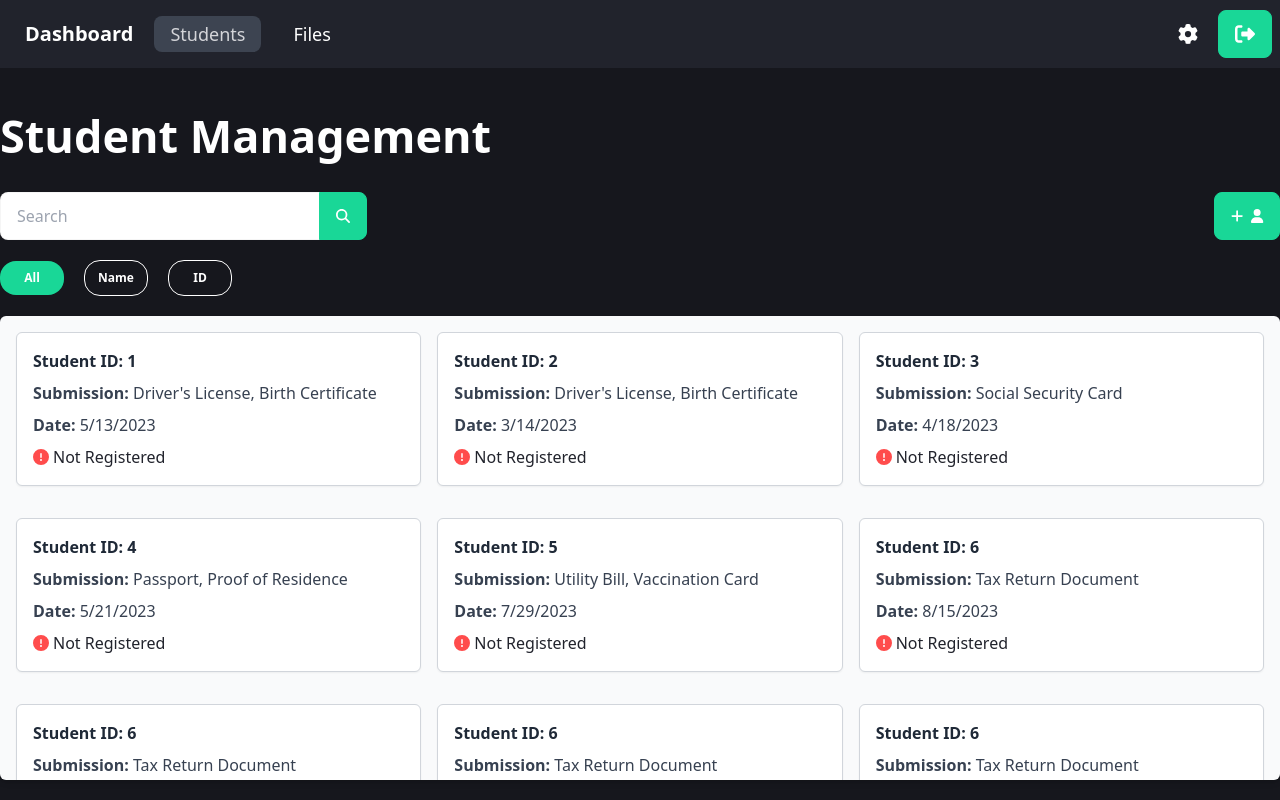
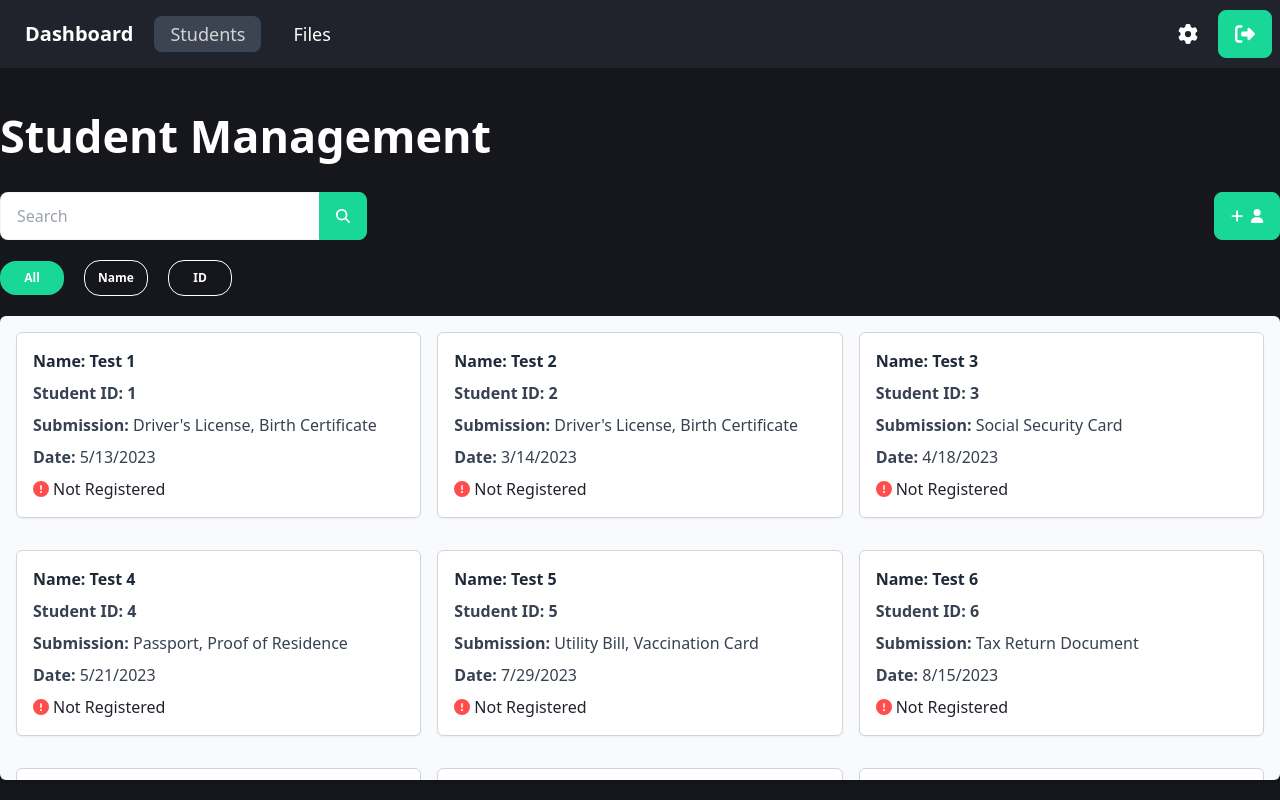
Before and after one commit to LyhongPeou/UWFrontEnd, a React (Vite) app: page /admin/students in a window 1280 px wide. Built offline with nearby package versions, Linux system fonts and the light colour scheme.

Commit message:
Updated some test cases and displaying info

```diff
--- a/src/components/constants/index.js
+++ b/src/components/constants/index.js
@@ -1,74 +1,74 @@
 const notificationList = [
         {
-            name: "Blank Blank",
+            name: "Test 1",
             studentID: "1",
             submission: ["Driver's License", "Birth Certificate"],
             date: "5/13/2023"
         },
         {
-            name: "Blank Blank",
+            name: "Test 2",
             studentID: "2",
             submission: ["Driver's License", "Birth Certificate"],
             date: "3/14/2023"
         },
         {
-            name: "Blank Blank",
+            name: "Test 3",
             studentID: "3",
             submission: ["Social Security Card"],
             date: "4/18/2023"
         },
         {
-            name: "Blank Blank",
+            name: "Test 4",
             studentID: "4",
             submission: ["Passport", "Proof of Residence"],
             date: "5/21/2023"
         },
         {
-            name: "Blank Blank",
+            name: "Test 5",
             studentID: "5",
             submission: ["Utility Bill", "Vaccination Card"],
             date: "7/29/2023"
         },
         {
-            name: "Blank Blank",
+            name: "Test 6",
             studentID: "6",
             submission: ["Tax Return Document"],
             date: "8/15/2023"
         },
         {
-            name: "Blank Blank",
-            studentID: "6",
+            name: "Test 7",
+            studentID: "7",
             submission: ["Tax Return Document"],
             date: "8/15/2023"
         },
 
         {
-            name: "Blank Blank",
-            studentID: "6",
+            name: "Test 8",
+            studentID: "8",
             submission: ["Tax Return Document"],
             date: "8/15/2023"
         },
         {
-            name: "Blank Blank",
-            studentID: "6",
+            name: "Test 9",
+            studentID: "9",
             submission: ["Tax Return Document"],
             date: "8/15/2023"
         },
         {
-            name: "Blank Blank",
-            studentID: "6",
+            name: "Test 10",
+            studentID: "10",
             submission: ["Tax Return Document"],
             date: "8/15/2023"
         },
         {
-            name: "Blank Blank",
-            studentID: "6",
+            name: "Test 11",
+            studentID: "11",
             submission: ["Tax Return Document"],
             date: "8/15/2023"
         },
         {
-            name: "Blank Blank",
-            studentID: "6",
+            name: "Test 12",
+            studentID: "12",
             submission: ["Tax Return Document"],
             date: "8/15/2023"
         },
--- a/src/components/pages/AdminViews/StudentInfo.jsx
+++ b/src/components/pages/AdminViews/StudentInfo.jsx
@@ -2,6 +2,7 @@ import { styles } from "../../../styles";
 import { documentList } from "../../constants";
 import { FontAwesomeIcon } from "@fortawesome/react-fontawesome";
 import { faArrowUp, faXmark, faEye} from "@fortawesome/free-solid-svg-icons";
+import { notificationList } from "../../constants";
 
 const StudentInfo = () => {
     return (
--- a/src/components/pages/AdminViews/StudentManagement.jsx
+++ b/src/components/pages/AdminViews/StudentManagement.jsx
@@ -130,6 +130,9 @@ const StudentManagement = () => {
                                 className="bg-white p-4 mb-4 rounded-md shadow-sm border border-gray-300 hover:border-2 hover:border-secondary"
                             >
                                 <p className="mb-2 text-gray-800 font-semibold">
+                                    <strong>Name:</strong> {notification.name}
+                                </p>
+                                <p className="mb-2 text-gray-700 font-semibold">
                                     <strong>Student ID:</strong> {notification.studentID}
                                 </p>
                                 <p className="mb-2 text-gray-700">
```
